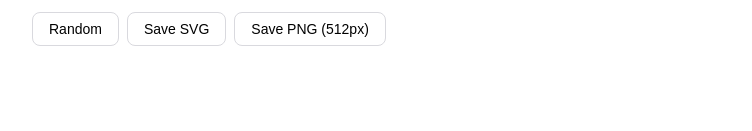
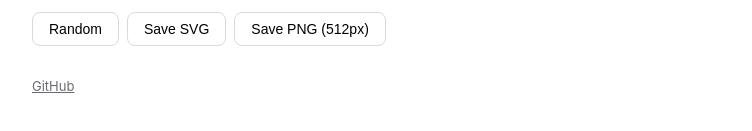
Before and after one commit to sakihet/gen-robot, a Vue app: page / in a window 1280 px wide. Shown: the part 958-1089 px from the top of the page, without its empty margins (256-1008 px from the left). Before the commit the page ends 1044 px from the top, so only its background shows below. Built offline with nearby package versions, Linux system fonts and the light colour scheme.

Commit message:
feat: add footer link to github repository

```diff
--- a/src/App.vue
+++ b/src/App.vue
@@ -164,6 +164,9 @@
       <button type="button" class="action" @click="saveSvg">Save SVG</button>
       <button type="button" class="action" @click="savePng">Save PNG (512px)</button>
     </div>
+    <footer class="footer">
+      <a class="footer-link" href="https://github.com/sakihet/gen-robot" target="_blank" rel="noopener">GitHub</a>
+    </footer>
   </main>
 </template>
 
@@ -260,4 +263,17 @@
 .action:hover {
   border-color: #a5a5ac;
 }
+
+.footer {
+  padding-top: 0.5rem;
+  font-size: 0.8125rem;
+}
+
+.footer-link {
+  color: #6b6b70;
+}
+
+.footer-link:hover {
+  color: #26262b;
+}
 </style>
```
